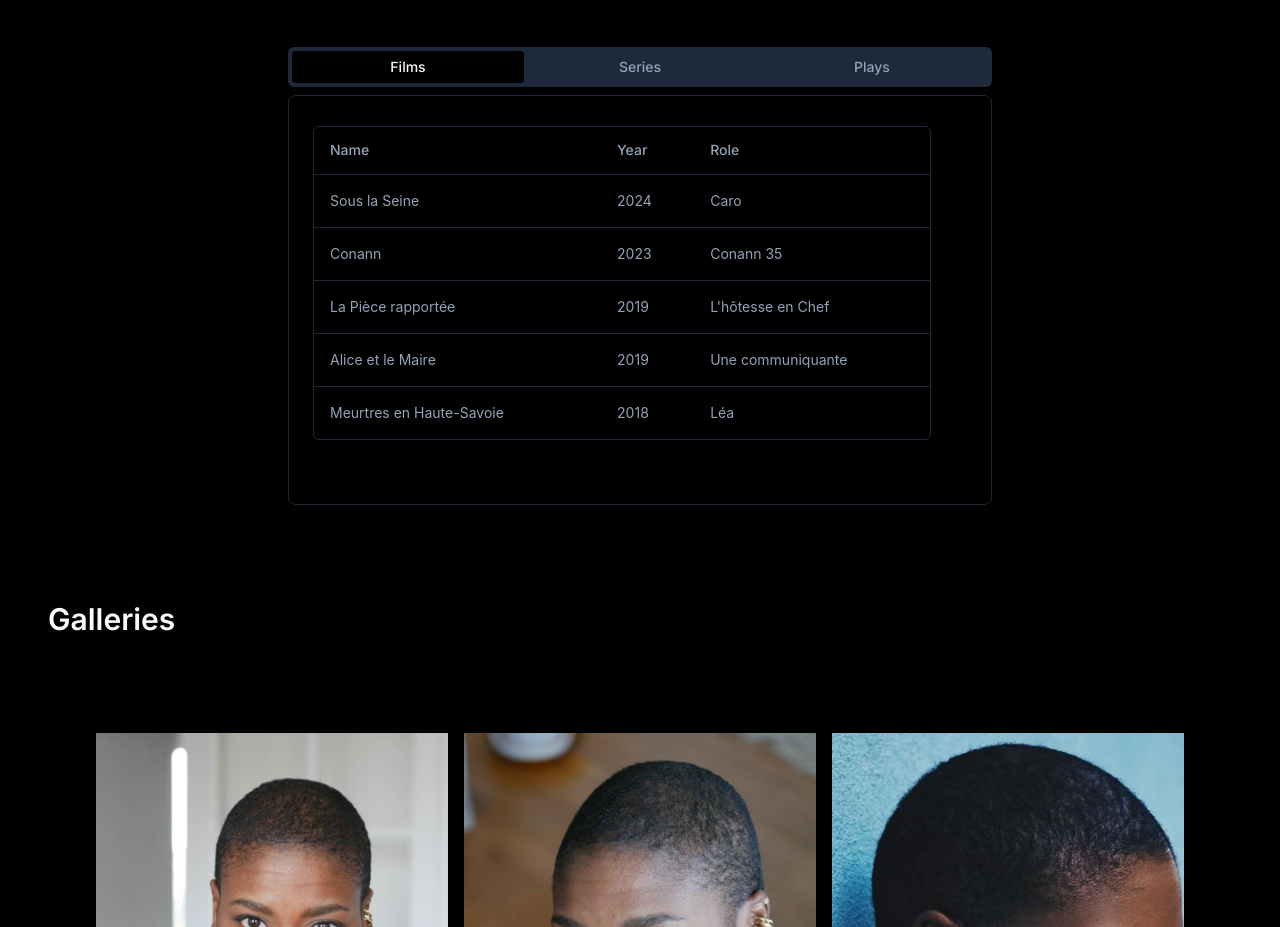
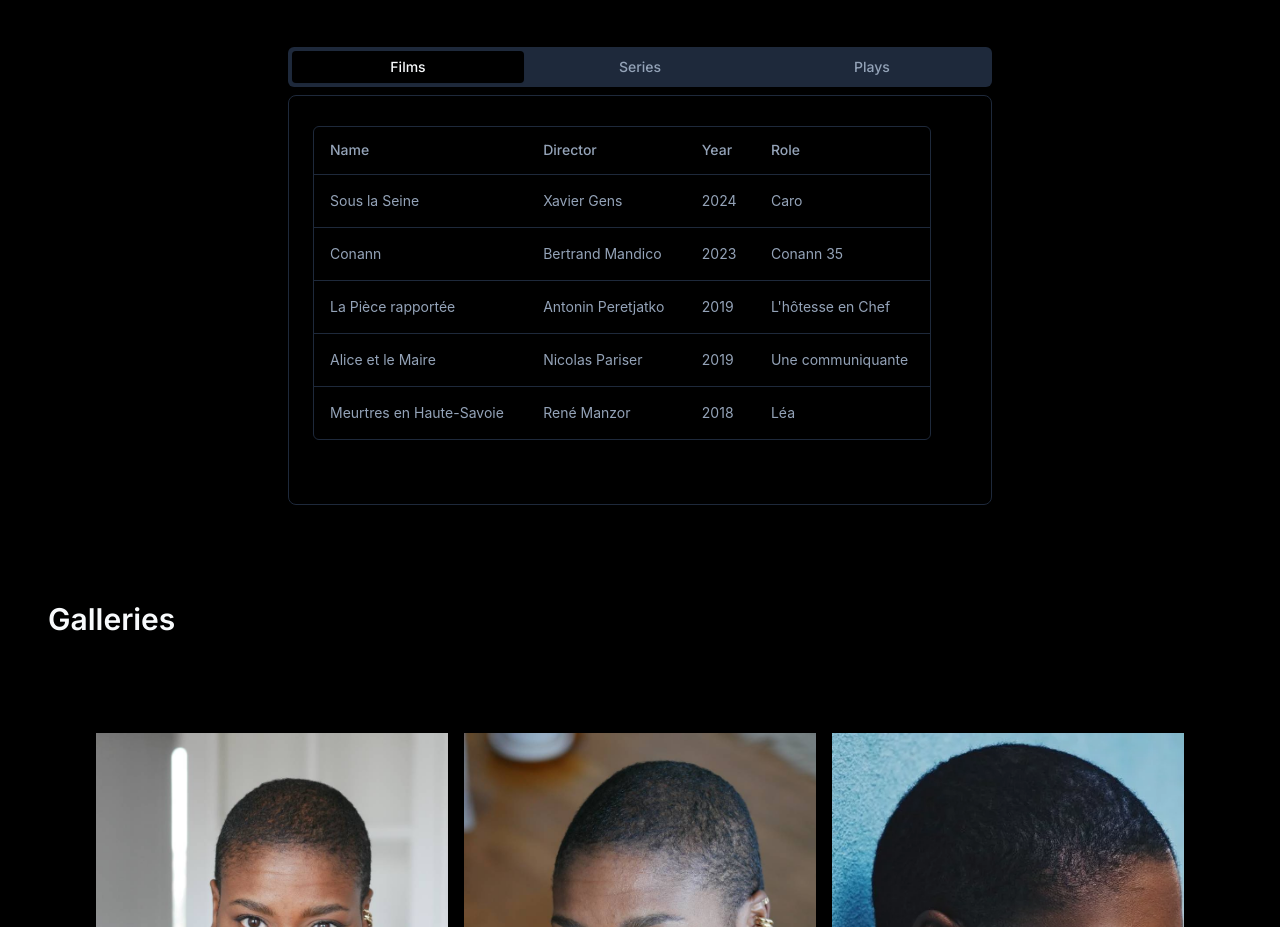
Before and after one commit to GalsenBoy/sandra-parfait-official, a React (Vite) app: page / in a window 1280 px wide. Shown: the part 2140-3067 px from the top of the page. Built offline with nearby package versions, Linux system fonts and the light colour scheme.

Commit message:
:card_file_box: update: change author by director

```diff
--- a/src/components/profile/filmography/films/films-columns.tsx
+++ b/src/components/profile/filmography/films/films-columns.tsx
@@ -5,6 +5,10 @@ export const columns: ColumnDef<IFilmography>[] = [
   {
     accessorKey: "name",
     header: "Name",
+  },
+  {
+    accessorKey: "director",
+    header: "Director",
   },
   {
     accessorKey: "year",
--- a/src/components/profile/filmography/plays/plays-columns.tsx
+++ b/src/components/profile/filmography/plays/plays-columns.tsx
@@ -7,11 +7,11 @@ export const columns: ColumnDef<IFilmography>[] = [
     header: "Name",
   },
   {
+    accessorKey: "director",
+    header: "Director",
+  },
+  {
     accessorKey: "year",
     header: "Year",
-  },
-  {
-    accessorKey: "author",
-    header: "Director",
-  },
+  }
 ]
--- a/src/data/films.ts
+++ b/src/data/films.ts
@@ -2,34 +2,35 @@ const films = [
   {
     name: "Sous la Seine",
     year: 2024,
-    author: "Xavier Gens",
+    director: "Xavier Gens",
     role: "Caro",
     type: "tv-movie"
   },
   {
     name: "Conann",
     year: 2023,
-    author: "Bertrand Mandico",
+    director: "Bertrand Mandico",
     role: "Conann 35",
     type: "movie"
   },
   {
     name: "La Pièce rapportée",
     year: 2019,
-    author: "Antonin Peretjatko",
+    director: "Antonin Peretjatko",
     role: "L'hôtesse en Chef",
     type: "movie"
   },
   {
     name: "Alice et le Maire",
     year: 2019,
-    author: "Nicolas Pariser",
+    director: "Nicolas Pariser",
     role: "Une communiquante",
     type: "movie"
   },
   {
     name: "Meurtres en Haute-Savoie",
     year: 2018,
+    director: "René Manzor",
     role: "Léa",
     type: "tv-movie",
   },
--- a/src/data/plays.ts
+++ b/src/data/plays.ts
@@ -2,54 +2,55 @@ const plays = [
   {
     name: "Alpha Kaba",
     year: 2020,
-    author: "Julien Gauthier",
+    director: "Julien Gauthier",
     type: "play"
   },
   {
-    name: "Du piment dans les yeux",
+    name: "Du Piment dans Les Yeux",
     year: 2019,
+    director: "Antonella Amirante",
     type: "play"
   },
   {
     name: "Ze British Déconnade",
     year: 2017,
-    author: "Pascal Gimenez",
+    director: "Pascal Gimenez",
     type: "play"
   },
   {
     name: "Les Monologues du Vagin",
     year: 2015,
-    author: "Dominique Deschamps",
+    director: "Dominique Deschamps",
     type: "play"
   },
   {
     name: "George Dandin",
     year: 2014,
-    author: "Joëlle Sevilla",
+    director: "Joëlle Sevilla",
     type: "play",
   },
   {
     name: "Edgard et sa Bonne",
     year: 2014,
-    author: "Inès Harouni & Frank Ziatni",
+    director: "Inès Harouni & Frank Ziatni",
     type: "play",
   },
   {
     name: "Roméo et Juliette",
     year: 2014,
-    author: "Nicolas Musili",
+    director: "Nicolas Musili",
     type: "play",
   },
   {
     name: "Une Saison au Congo",
     year: 2013,
-    author: "Christian Schiaretti",
+    director: "Christian Schiaretti",
     type: "play",
   },
   {
     name: "Un Chapeau de Paille d'Italie",
     year: 2013,
-    author: "Nicolas Musili",
+    director: "Nicolas Musili",
     type: "play",
   },
 ]
--- a/src/data/series.ts
+++ b/src/data/series.ts
@@ -36,7 +36,7 @@ const series = [
     type: "serie",
   },
   {
-    name: "L'homme que j'ai condamné'",
+    name: "L'homme que j'ai condamné",
     year: 2019,
     role: "",
     type: "serie",
```
